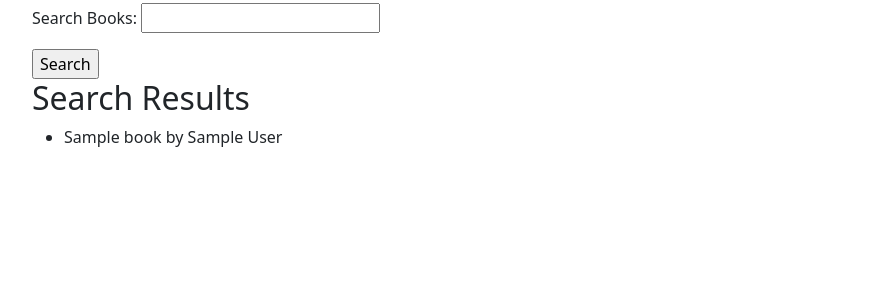
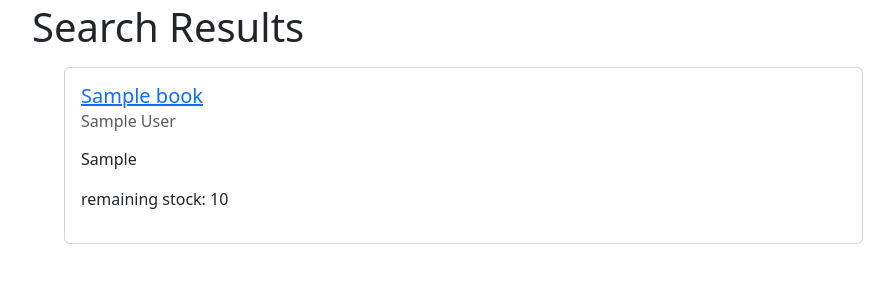
Before and after one commit to likelion-backend-6th/TrackProject_1_ImJeongTaek, a Django app: template books/templates/books/book_search.html in a window 1280 px wide. Shown: the part 55-358 px from the top of the page, without its empty margins (50-944 px from the left). Run offline with Django 4.2, Linux system fonts and the light colour scheme; the template is opened without the code that fills it: values that come from a table or form of the project are taken from there, others are empty; tables that the repository leaves empty hold one stand-in row (values such as "Sample post").

Commit message:
book_search 뷰 함수 수정, book_search.html 스타일 적용

```diff
--- a/books/templates/books/book_search.html
+++ b/books/templates/books/book_search.html
@@ -3,16 +3,23 @@
 {% block title %}Search{% endblock title %}
 
 {% block content %}
-    <form method="post">
-        {% csrf_token %}
-        {{ form.as_p }}
-        <input type="submit" value="Search">
-    </form>
-
-    <h2>Search Results</h2>
+    <h1 class="d-flex justify-content-left">Search Results</h1>
     <ul>
         {% for book in books %}
-            <li>{{ book.title }} by {{ book.author }}</li>
+            <div class="card mt-3">
+                <div class="card-body">
+                    <h5 class="card-title">
+                        <a href="{% url 'books:book_detail' book.id %}">{{ book.title }}</a>
+                    </h5>
+                    <h6 class="card-subtitle mb-2 text-body-secondary">
+                        {{ book.author }}
+                    </h6>
+                    <p class="card-text">
+                        {{ book.publisher|linebreaks }}
+                        remaining stock: {{ book.stock }}
+                    </p>
+                </div>
+            </div>
         {% empty %}
             <li>No results found.</li>
         {% endfor %}
--- a/books/views.py
+++ b/books/views.py
@@ -47,4 +47,4 @@ def book_search(request):
         else:
             books = []
 
-    return render(request, 'books/book_search.html', {'form': form, 'books': books})
+        return render(request, 'books/book_search.html', {'books': books})
```
